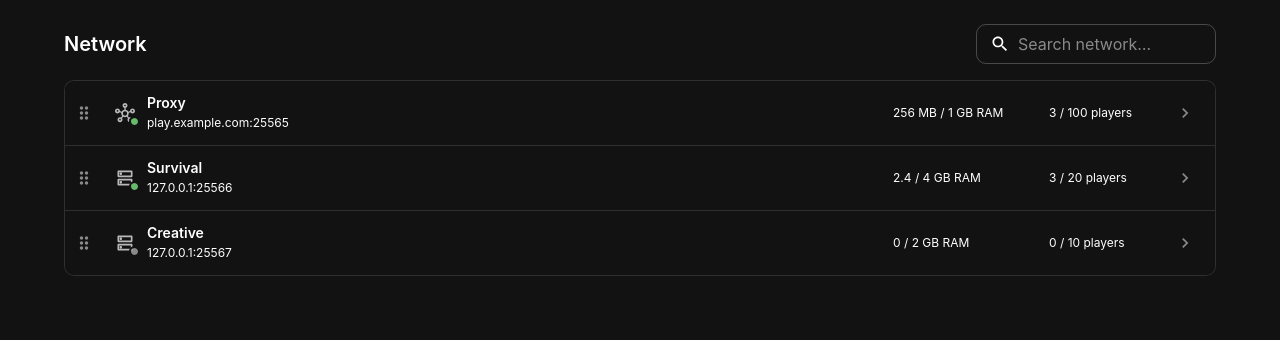
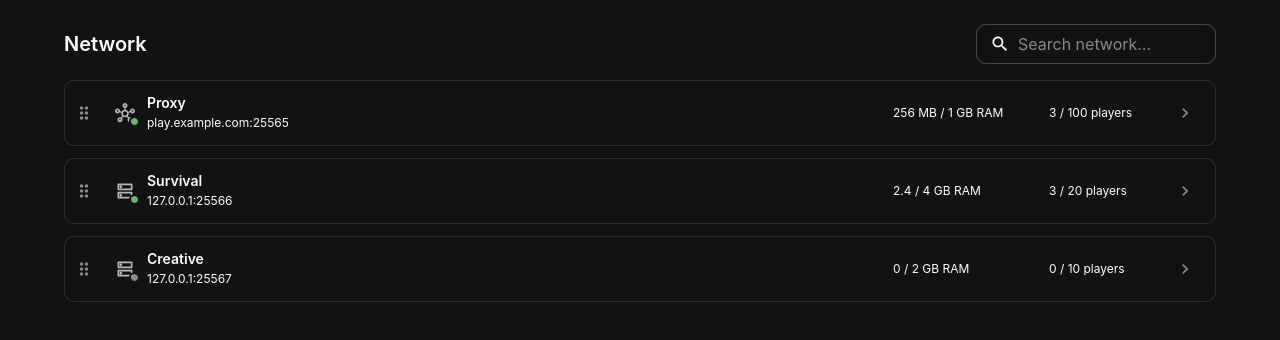
Before and after one commit to virtualWinter/smol-mc-panel, a React (Vite) app: page / in a window 1280 px wide. Shown: the top 340 px of the page. Built offline with nearby package versions, Linux system fonts and the light colour scheme.

Commit message:
Separate server cards with spacing and individual borders

```diff
--- a/src/components/ServerOverview.tsx
+++ b/src/components/ServerOverview.tsx
@@ -1,5 +1,5 @@
 import { useState } from 'react'
-import { Divider, InputAdornment, Paper, Stack, TextField, Typography } from '@mui/material'
+import { InputAdornment, Stack, TextField, Typography } from '@mui/material'
 import SearchIcon from '@mui/icons-material/Search'
 import SortableServerRow from './SortableServerRow'
 import { closestCenter, DndContext, KeyboardSensor, PointerSensor, useSensor, useSensors } from '@dnd-kit/core'
@@ -29,16 +29,14 @@ export default function ServerOverview() {
           }}
         />
       </Stack>
-      <Paper variant="outlined" sx={{ overflow: 'hidden' }}>
         <DndContext sensors={sensors} collisionDetection={closestCenter} modifiers={[restrictToVerticalAxis]} onDragEnd={({ active, over }) => { if (over) reorderServers(String(active.id), String(over.id)) }}>
         <SortableContext items={filtered.map((server) => server.id)} strategy={verticalListSortingStrategy}>
-        <Stack divider={<Divider />}>
+        <Stack spacing={1.5}>
           {filtered.map((server) => <SortableServerRow key={server.id} server={server} />)}
           {filtered.length === 0 && <Typography color="text.secondary" sx={{ py: 4, textAlign: 'center' }}>No matches</Typography>}
         </Stack>
         </SortableContext>
         </DndContext>
-      </Paper>
     </Stack>
   )
 }
--- a/src/components/SortableServerRow.tsx
+++ b/src/components/SortableServerRow.tsx
@@ -8,7 +8,7 @@ import type { ServerProps } from '../types'
 export default function SortableServerRow({ server }: ServerProps) {
   const { attributes, listeners, setNodeRef, setActivatorNodeRef, transform, transition, isDragging } = useSortable({ id: server.id })
   return (
-    <Box ref={setNodeRef} style={{ transform: CSS.Transform.toString(transform), transition }} sx={{ display: 'flex', alignItems: 'center', position: 'relative', zIndex: isDragging ? 1 : 0, bgcolor: 'background.paper', opacity: isDragging ? 0.8 : 1, '& > a': { flex: 1, minWidth: 0 } }}>
+    <Box ref={setNodeRef} style={{ transform: CSS.Transform.toString(transform), transition }} sx={{ display: 'flex', alignItems: 'center', position: 'relative', zIndex: isDragging ? 1 : 0, bgcolor: 'background.paper', border: 1, borderColor: 'divider', borderRadius: 1, overflow: 'hidden', opacity: isDragging ? 0.8 : 1, '&:hover': { borderColor: 'text.secondary' }, '& > a': { flex: 1, minWidth: 0 } }}>
       <IconButton ref={setActivatorNodeRef} {...attributes} {...listeners} aria-label={`Reorder ${server.name}`} size="small" sx={{ ml: 0.5, color: 'text.disabled', cursor: isDragging ? 'grabbing' : 'grab', touchAction: 'none', '&:hover, &:focus-visible': { color: 'text.primary' } }}>
         <DragIndicatorIcon fontSize="small" />
       </IconButton>
```
